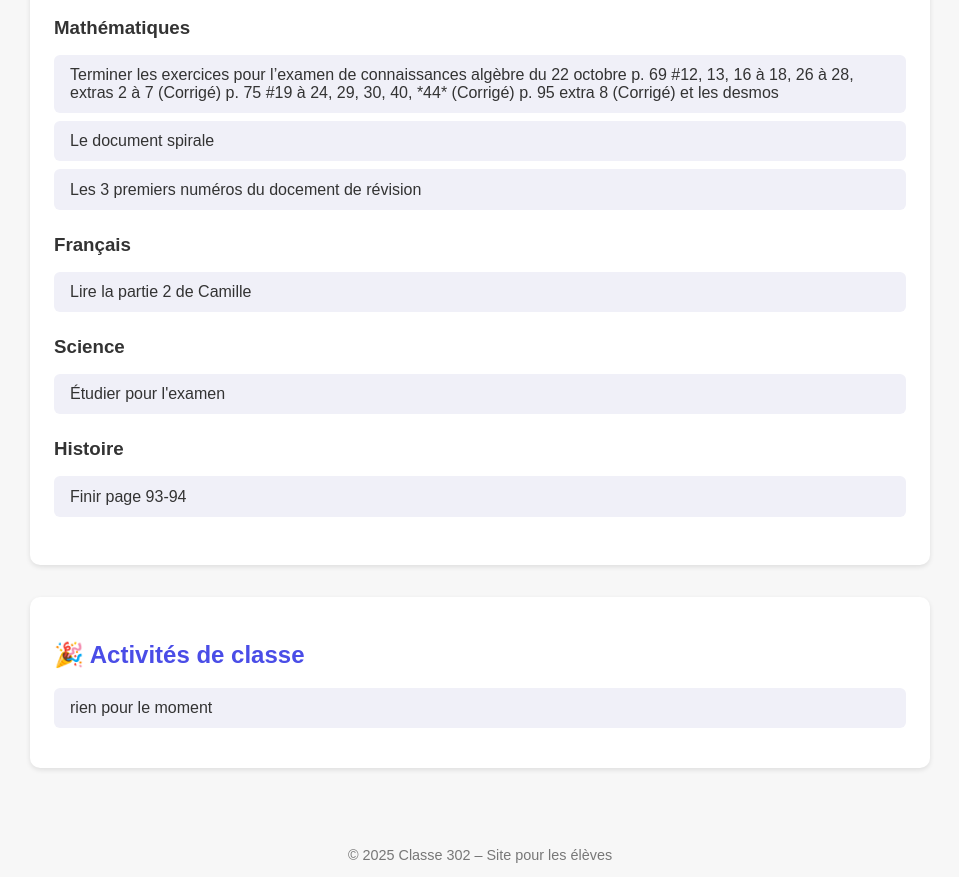
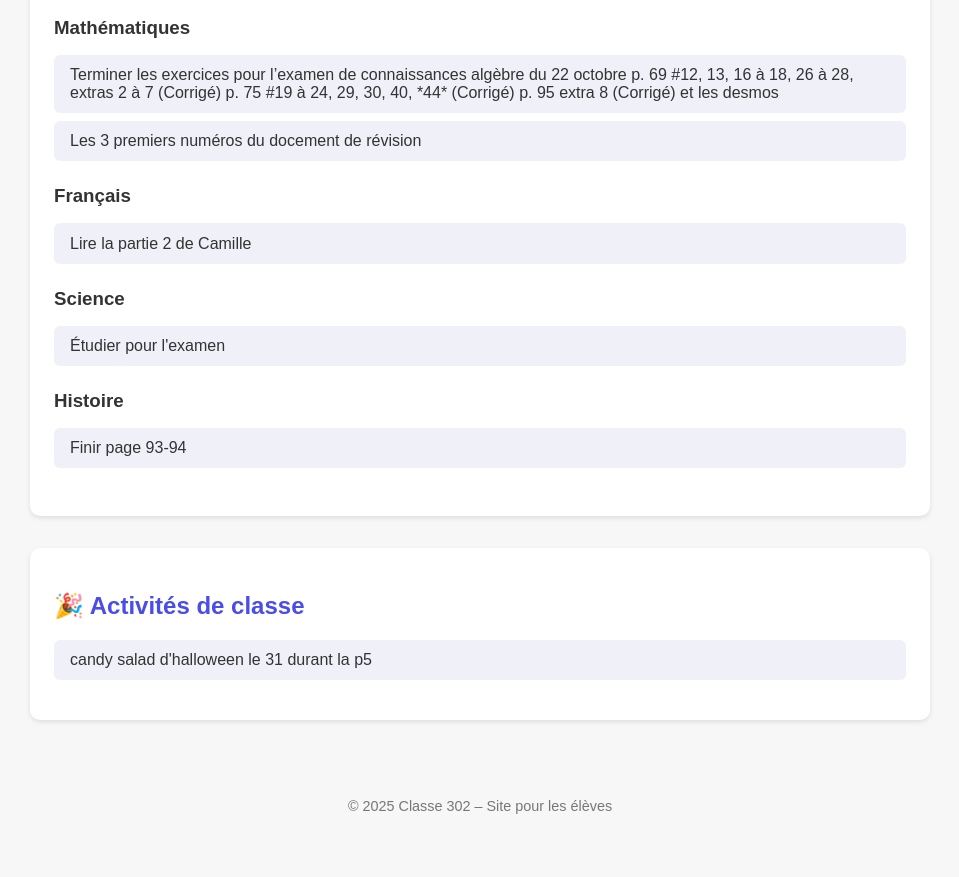
Before and after one commit to ykmrn14-a11y/Classe-302, a plain HTML site: page index.html in a window 1280 px wide. Shown: the part 312-1189 px from the top of the page, without its empty margins (160-1119 px from the left). After the commit the page ends 1141 px from the top, so only its background shows below. Drawn offline with Linux system fonts and the light colour scheme.

Commit message:
Add files via upload

```diff
--- a/index.html
+++ b/index.html
@@ -113,9 +113,7 @@ p. 75 #19 à 24, 29, 30, 40, *44* (Corrigé)
 p. 95 extra 8 (Corrigé)
 et les desmos
             </li>
-           <li>
-      Le document spirale
-            </li>
+
          <li>
       Les 3 premiers numéros du docement de révision
             </li>
@@ -146,7 +144,7 @@ et les desmos
     <section id="activites">
       <h2>🎉 Activités de classe</h2>
       <ul>
-        <li>rien pour le moment</li>
+        <li>candy salad d'halloween le 31 durant la p5</li>
       </ul>
     </section>
   </main>
```
